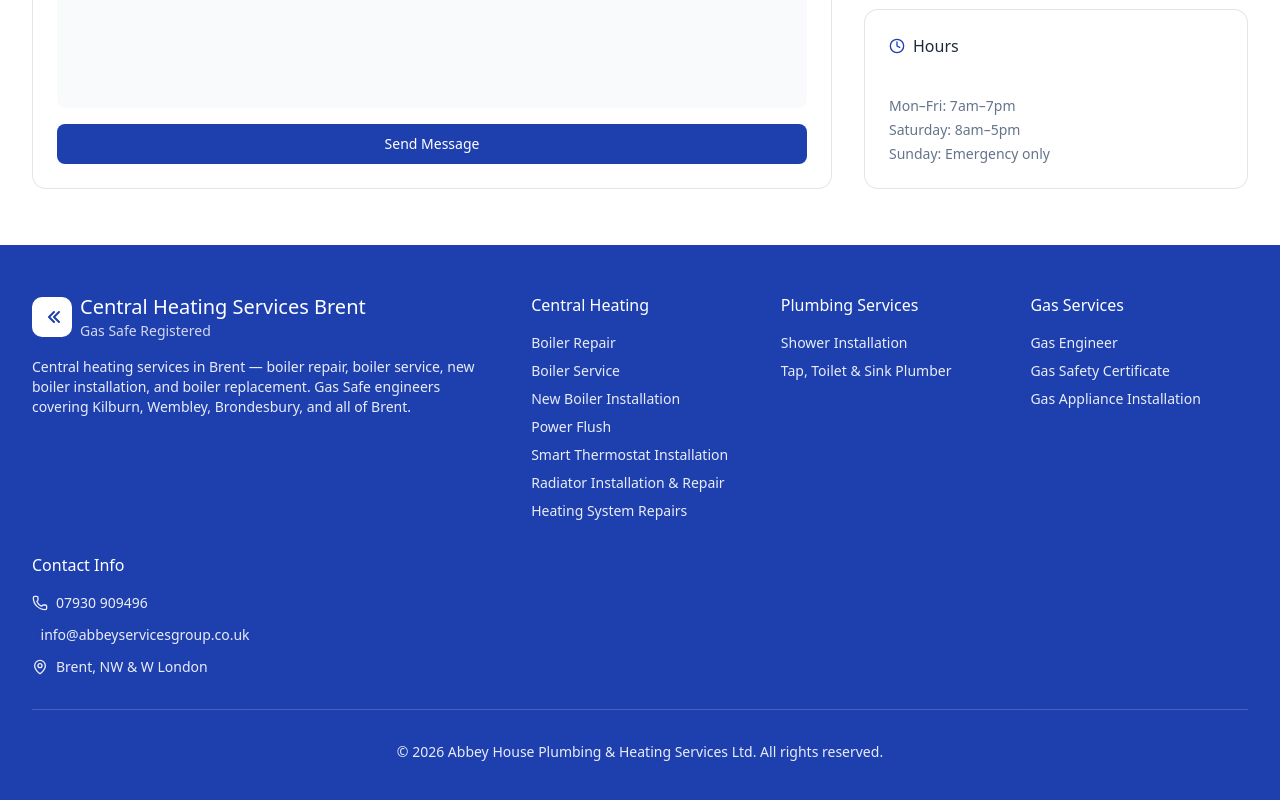
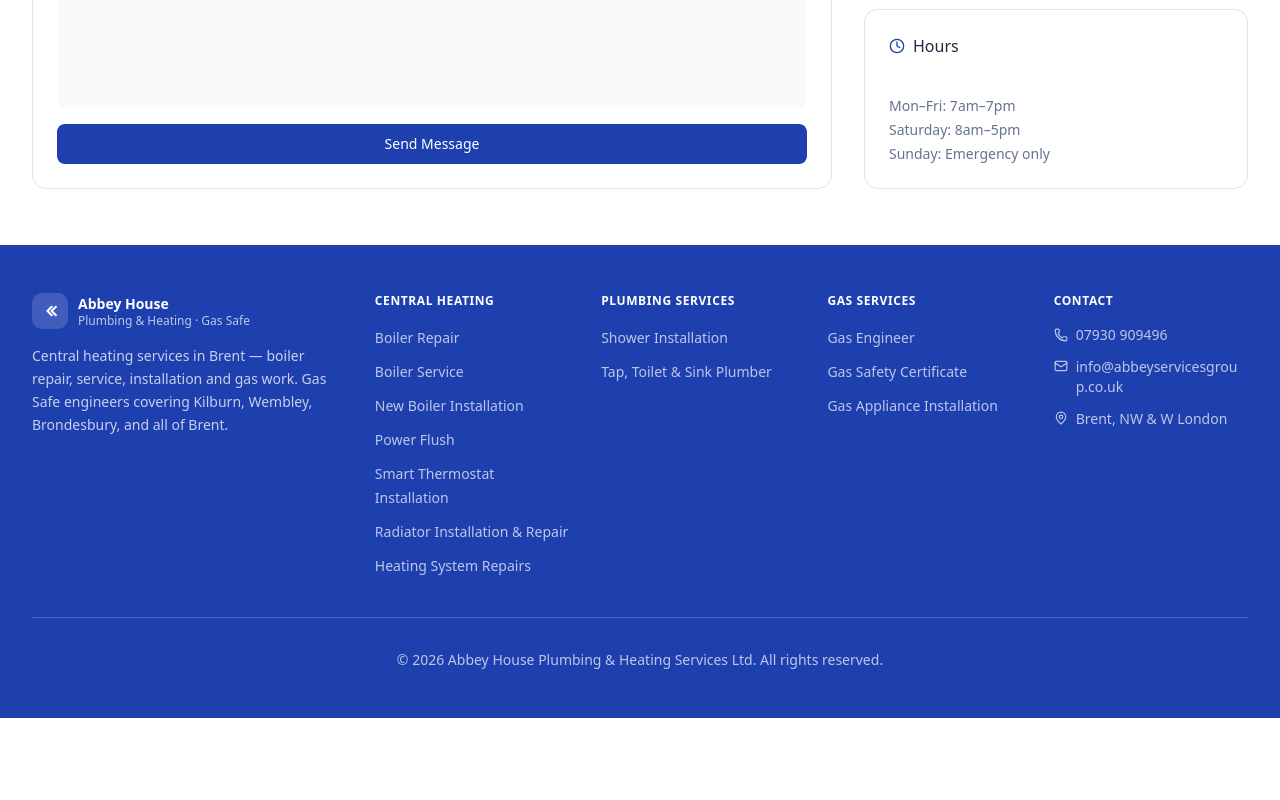
Before and after one commit to mussb00/abbey-house, a Next.js app: page / in a window 1280 px wide. Shown: the part 3497-4297 px from the top of the page. After the commit the page ends 4215 px from the top, so only its background shows below. Built offline with nearby package versions, Linux system fonts and the light colour scheme.

Commit message:
footer design fixes

```diff
--- a/app/footer.tsx
+++ b/app/footer.tsx
@@ -9,50 +9,57 @@ export function Footer() {
   return (
     <footer className="bg-primary text-white py-12">
       <div className="max-w-7xl mx-auto px-4 sm:px-6 lg:px-8">
-        <div className="grid md:grid-cols-2 lg:grid-cols-5 gap-8">
-          <div className="md:col-span-2">
-            <div className="flex items-center gap-2 mb-4">
-              <div className="w-10 h-10 bg-white rounded-lg flex items-center justify-center">
+
+        {/* 5-col grid: brand + 3 categories + contact
+            Mobile: 2-col with brand spanning full width
+            Desktop: custom widths so all 5 sit in one row */}
+        <div className="grid grid-cols-2 lg:grid-cols-[1.6fr_1fr_1fr_1fr_1fr] gap-x-8 gap-y-10">
+
+          {/* Brand */}
+          <div className="col-span-2 lg:col-span-1">
+            <div className="flex items-center gap-2.5 mb-4">
+              <div className="w-9 h-9 bg-white/15 rounded-lg flex items-center justify-center shrink-0">
                 <svg
                   xmlns="http://www.w3.org/2000/svg"
                   viewBox="0 0 24 24"
                   fill="none"
                   stroke="currentColor"
-                  strokeWidth="2"
+                  strokeWidth="2.5"
                   strokeLinecap="round"
                   strokeLinejoin="round"
-                  className="w-6 h-6 text-primary"
+                  className="w-5 h-5 text-white"
                 >
                   <path d="M14 7l-5 5 5 5" />
                   <path d="M19 7l-5 5 5 5" />
                 </svg>
               </div>
               <div>
-                <h3 className="text-xl">Central Heating Services Brent</h3>
-                <p className="text-sm opacity-80">Gas Safe Registered</p>
+                <div className="text-sm font-semibold leading-tight">Abbey House</div>
+                <div className="text-xs text-white/70 leading-tight">Plumbing &amp; Heating · Gas Safe</div>
               </div>
             </div>
-            <p className="text-sm opacity-90 max-w-md">
-              Central heating services in Brent — boiler repair, boiler service, new boiler installation, and boiler replacement. Gas Safe engineers covering Kilburn, Wembley, Brondesbury, and all of Brent.
+            <p className="text-sm text-white/75 leading-relaxed max-w-xs">
+              Central heating services in Brent — boiler repair, service, installation and gas work. Gas Safe engineers covering Kilburn, Wembley, Brondesbury, and all of Brent.
             </p>
           </div>
 
+          {/* Service category columns */}
           {categories.map((category) => (
-            <div key={category.slug}>
-              <h4 className="mb-4">
+            <div key={category.slug} className="col-span-1">
+              <h4 className="text-xs font-semibold uppercase tracking-wider text-white mb-4">
                 <Link
                   href={`/services/${category.slug}`}
-                  className="hover:opacity-100 transition-opacity"
+                  className="hover:text-white/90 transition-colors"
                 >
                   {category.name}
                 </Link>
               </h4>
-              <ul className="space-y-2 text-sm opacity-90">
+              <ul className="space-y-2.5">
                 {category.services.map((service) => (
                   <li key={service.slug}>
                     <Link
                       href={`/services/${category.slug}/${service.slug}`}
-                      className="hover:opacity-100 transition-opacity"
+                      className="text-sm text-white/70 hover:text-white transition-colors"
                     >
                       {service.name}
                     </Link>
@@ -62,36 +69,41 @@ export function Footer() {
             </div>
           ))}
 
-          <div>
-            <h4 className="mb-4">Contact Info</h4>
-            <ul className="space-y-3 text-sm opacity-90">
-              <li className="flex items-center gap-2">
-                <Phone className="w-4 h-4" />
-                <a href="tel:07930909496" className="hover:opacity-100 transition-opacity">
+          {/* Contact */}
+          <div className="col-span-1">
+            <h4 className="text-xs font-semibold uppercase tracking-wider text-white mb-4">
+              Contact
+            </h4>
+            <ul className="space-y-3">
+              <li>
+                <a
+                  href="tel:07930909496"
+                  className="flex items-center gap-2 text-sm text-white/70 hover:text-white transition-colors"
+                >
+                  <Phone className="w-3.5 h-3.5 shrink-0" />
                   07930 909496
                 </a>
               </li>
-              <li className="flex items-center gap-2">
-                <Mail className="w-4 h-4" />
+              <li>
                 <a
                   href="mailto:info@abbeyservicesgroup.co.uk"
-                  className="hover:opacity-100 transition-opacity"
+                  className="flex items-start gap-2 text-sm text-white/70 hover:text-white transition-colors break-all"
                 >
+                  <Mail className="w-3.5 h-3.5 shrink-0 mt-0.5" />
                   info@abbeyservicesgroup.co.uk
                 </a>
               </li>
-              <li className="flex items-start gap-2">
-                <MapPin className="w-4 h-4 mt-0.5" />
-                <span>
-                  Brent, NW &amp; W London
-                </span>
+              <li className="flex items-start gap-2 text-sm text-white/70">
+                <MapPin className="w-3.5 h-3.5 shrink-0 mt-0.5" />
+                <span>Brent, NW &amp; W London</span>
               </li>
             </ul>
           </div>
+
         </div>
 
-        <div className="border-t border-white/20 mt-8 pt-8 text-center text-sm opacity-90">
-          <p>&copy; {currentYear} Abbey House Plumbing &amp; Heating Services Ltd. All rights reserved.</p>
+        <div className="border-t border-white/20 mt-10 pt-8 text-center text-sm text-white/70">
+          &copy; {currentYear} Abbey House Plumbing &amp; Heating Services Ltd. All rights reserved.
         </div>
       </div>
     </footer>
```
